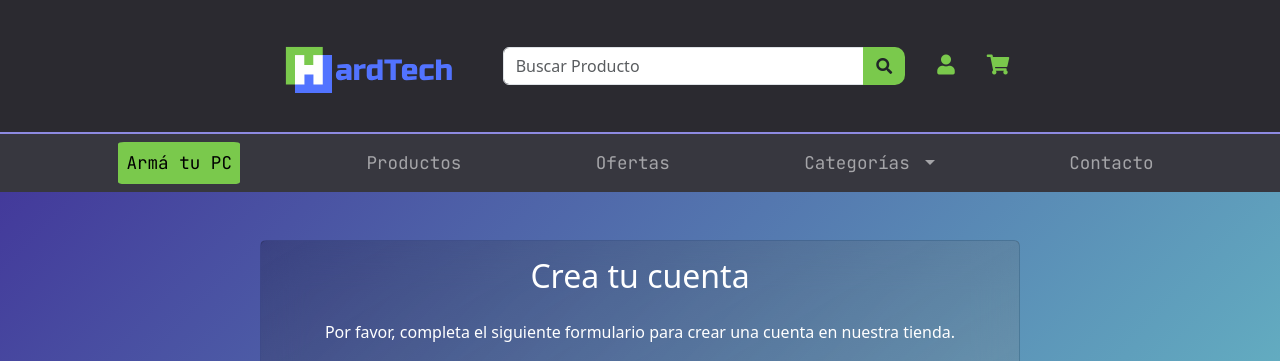
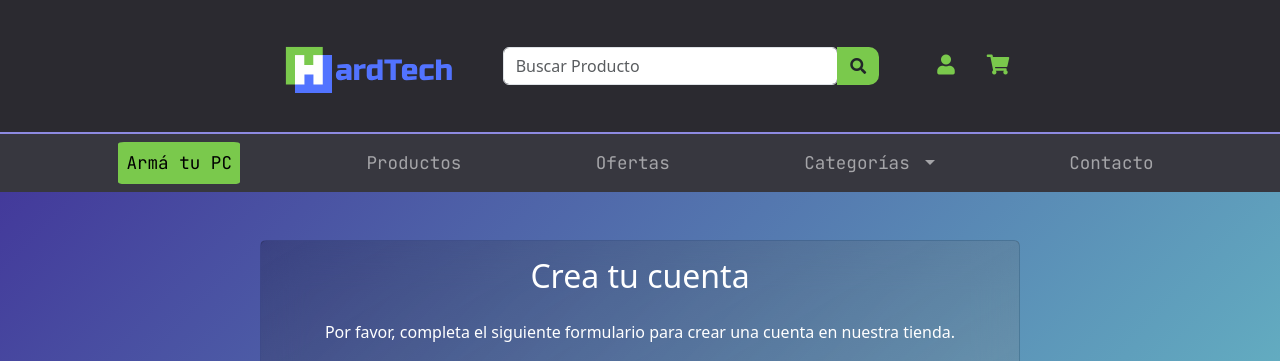
Before and after one commit to Yaggim/LabWebFrontEnd, a PHP site: page /views/register.html in a window 1280 px wide. Shown: the top 361 px of the page. Run offline with PHP 8.4, Linux system fonts and the light colour scheme.

Commit message:
Se agrego buscador en las demas paginas

```diff
--- a/css/carrito.css
+++ b/css/carrito.css
@@ -11,11 +11,6 @@
 	font-family: sans-serif;
 }
 
-#resultados-busqueda {
-    border-radius: 10px;
-    width: 83%;
-}
-
 .container-carrito {
     margin-top: 100px; /* Ajusta este valor según tus necesidades */
 }
--- a/css/style.css
+++ b/css/style.css
@@ -81,3 +81,11 @@ footer{
     padding-top: 10px;
 	text-align: center;
 }
+
+
+/*Buscador*/
+
+#resultados-busqueda {
+    border-radius: 10px;
+    width: 83%;
+}
--- a/views/register.html
+++ b/views/register.html
@@ -12,6 +12,7 @@
     <link rel="stylesheet" href="../css/style.css">
     <link rel="stylesheet" href="../css/nav.css">
     <link rel="stylesheet" href="../css/register.css">
+    <script src="../js/busquedaProducto.js"></script>
 </head>
 
 <body>
@@ -77,14 +78,18 @@
                     <div class="col-12 col-md-4 d-none d-lg-block d-flex justify-content-center align-items-center ">
                         <form name="formBusqueda" action="" method="" id="formBusqueda" role="search" class="justify-content-center">
                             <div class="form-group">
-                                <div class="input-group me-2">
-                                    <input type="text" class="form-control" id="search-bar" placeholder="Buscar Producto" aria-label="Search">
+                                <div class="input-group me-3">
+                                    <div class="col-10">
+                                        <input type="text" class="form-control" id="search-bar"
+                                            placeholder="Buscar Producto" aria-label="Search">
+                                    </div>
                                     <button class="btn btn-custom" type="submit">
                                         <span class="input-group-addon">
                                             <i class="fa fa-search"></i>
                                         </span>
                                     </button>
                                 </div>
+                                <div id="resultados-busqueda" class="bg-light text-dark overflow-auto"></div>
                             </div>
                         </form>
                     </div>
```
Also changed, not shown: index.html (+10 -2 lines), views/actualizardatos.html (+7 -2 lines), views/producto.html (+8 -6 lines).
